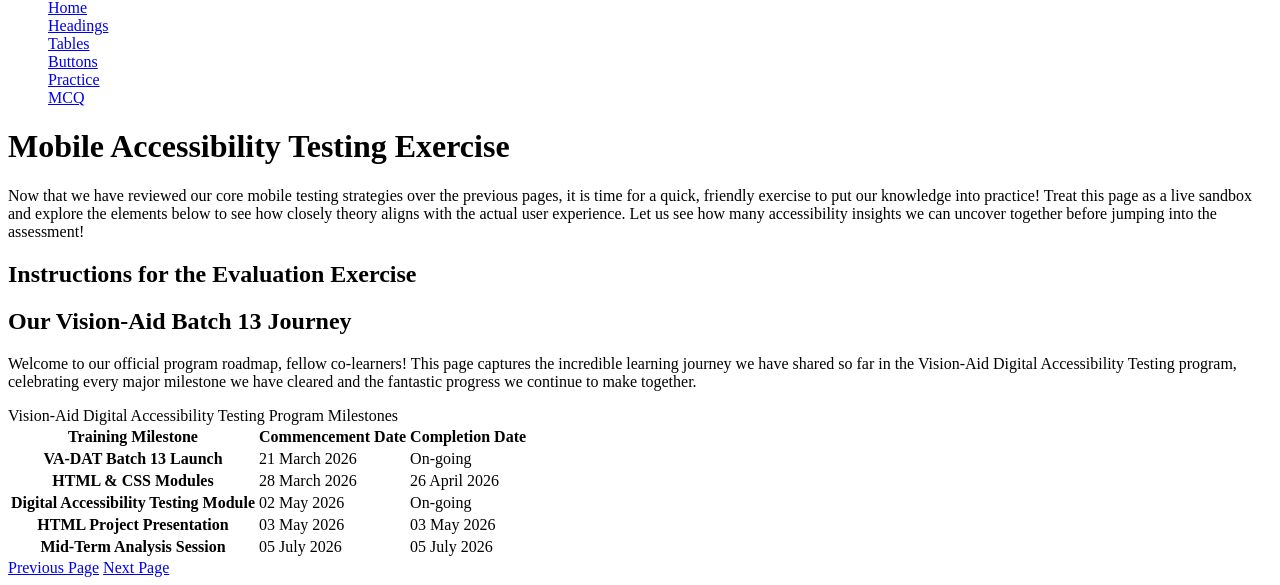
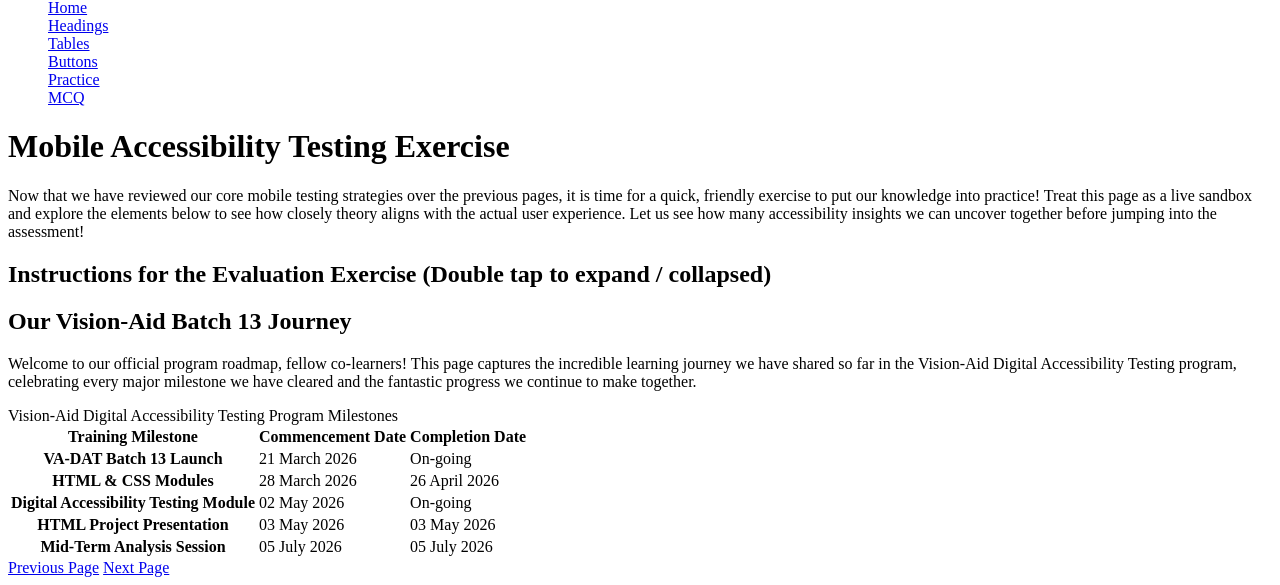
Before and after one commit to bhargav-vision-aid/Mobile-Accessibility-Testing, a plain HTML site: page practice.html in a window 1280 px wide. Shown: the part 815-1400 px from the top of the page. Drawn offline with Linux system fonts and the light colour scheme.

Commit message:
Update practice.html

```diff
--- a/practice.html
+++ b/practice.html
@@ -35,7 +35,7 @@
       below to see how closely theory aligns with the actual user experience. Let us see how many accessibility insights
       we can uncover together before jumping into the assessment!
     </p>
-    <h2 aria-expanded="false" tabindex="0" aria-controls="instructions-content">Instructions for the Evaluation Exercise
+    <h2 aria-expanded="false" tabindex="0" aria-controls="instructions-content">Instructions for the Evaluation Exercise (Double tap to expand / collapsed)
     </h2>
     <div id="instructions-content" style="display: none;">
       <ol>
```
